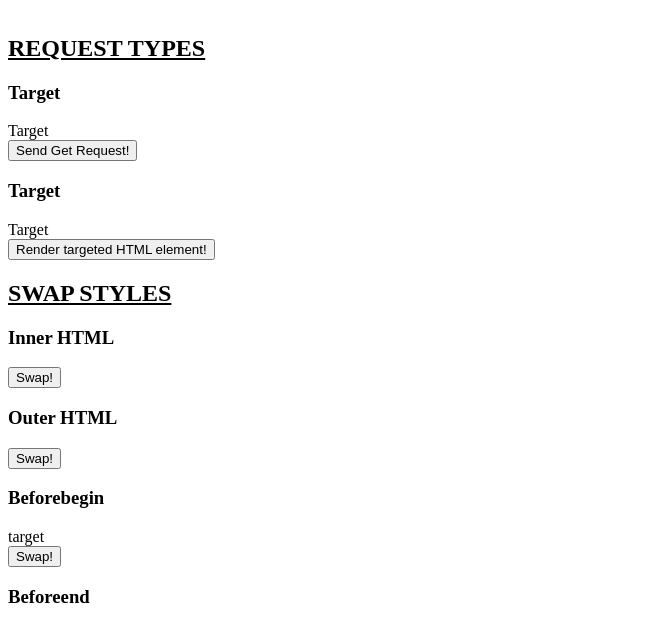
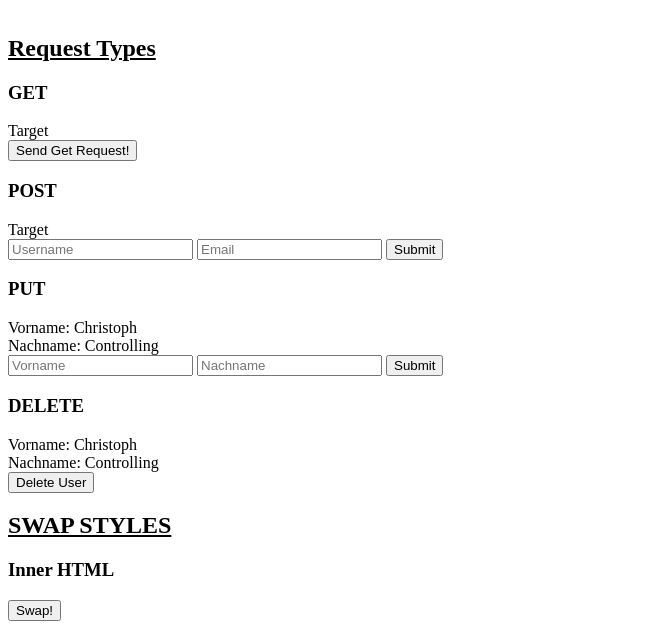
Before and after one commit to ColeJJ/fse_htmx, a website: page public/index.html in a window 1280 px wide. Shown: the part 139-763 px from the top of the page, without its empty margins (0-650 px from the left). Drawn offline with Linux system fonts and the light colour scheme.

Commit message:
added request types examples of put, post, delete

```diff
--- a/public/css/styles.css
+++ b/public/css/styles.css
@@ -1,3 +1,7 @@
 h2 {
     text-decoration: underline;
 }
+
+span {
+    display: block;
+}
--- a/public/index.html
+++ b/public/index.html
@@ -39,32 +39,64 @@
             hx-swap="outerHTML"
     />
 
-    <h2>REQUEST TYPES</h2>
-    <!-- TODO:
-        REQUEST TYPES
-        hx-get - issues an HTTP GET request.
-        hx-post - issues an HTTP POST request.
-        hx-put - issues an HTTP PUT request.
-        hx-patch - issues an HTTP PATCH request.
-        hx-delete - issues an HTTP DELETE request.
-    -->
-    <h3>Target</h3>
-    <div><span id="getTarget">Target</span></div>
+    <h2>Request Types</h2>
+    <!-- hx-get - issues an HTTP GET request -->
+    <h3>GET</h3>
+    <span id="getTarget" style="display: block">Target</span>
     <button
-            hx-post="/getHTML"
+            hx-get="/getHTML"
             hx-trigger="click"
             hx-target="#getTarget"
             hx-swap="outerHTML"
     >Send Get Request!</button>
 
-    <h3>Target</h3>
-    <div><span id="target">Target</span></div>
+    <!-- hx-post - issues an HTTP POST request. -->
+    <!-- By default, an element that causes a request will include its value if it has one. If the element is a form it will include the values of all inputs within it.
+    As with HTML forms, the name attribute of the input is used as the parameter name in the request that htmx sends.
+    Additionally, if the element causes a non-GET request, the values of all the inputs of the nearest enclosing form will be included.
+    If you wish to include the values of other elements, you can use the hx-include attribute with a CSS selector of all the elements whose values you want to include in the request.
+    If you wish to filter out some parameters you can use the hx-params attribute.
+    Finally, if you want to programmatically modify the parameters, you can use the htmx:configRequest event.-->
+    <h3>POST</h3>
+    <span style="display: block" id="postTarget">Target</span>
+    <form
+        hx-post="/postHTML"
+        hx-target="#postTarget"
+        hx-swap="outerHTML"
+    >
+        <input name="username" type="text" placeholder="Username">
+        <input name="email" type="email" placeholder="Email">
+        <button type="submit">Submit</button>
+    </form>
+
+    <!-- hx-put - issues an HTTP PUT request. -->
+    <h3>PUT</h3>
+    <div id="putTarget">
+        <span>Vorname: Christoph</span>
+        <span>Nachname: Controlling</span>
+    </div>
+    <form
+            hx-put="/putHTML"
+            hx-target="#putTarget"
+            hx-swap="outerHTML"
+    >
+        <input name="vorname" type="text" placeholder="Vorname">
+        <input name="nachname" type="text" placeholder="Nachname">
+        <button type="submit">Submit</button>
+    </form>
+
+    <!-- hx-patch - issues an HTTP PATCH request. -->
+    <!-- hx-delete - issues an HTTP DELETE request. -->
+    <h3>DELETE</h3>
+    <div id="deleteTarget">
+        <span>Vorname: Christoph</span>
+        <span>Nachname: Controlling</span>
+    </div>
     <button
-            hx-post="/postHTML"
-            hx-trigger="click"
-            hx-target="#target"
-            hx-swap="innerHTML"
-    >Render targeted HTML element!</button>
+            hx-delete="/deleteHTML"
+            hx-target="#deleteTarget"
+            hx-swap="outerHTML"
+    >Delete User</button>
 
     <h2>SWAP STYLES</h2>
     <!-- innerHTML - The default, replace the inner html of the target element. -->
```
Also changed, not shown: server.js (+30 -0 lines).
